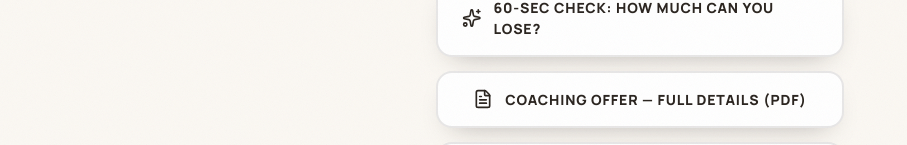
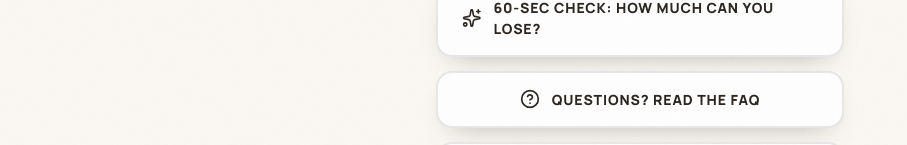
Before and after one commit to ktyagi277-ux/Ridhi.Fitness, a Next.js app: page / in a window 1280 px wide. Shown: the part 655-800 px from the top of the page, without its empty margins (0-907 px from the left). Built offline with nearby package versions, Linux system fonts and the light colour scheme; no server answers.

Commit message:
Remove coaching offer PDF (contained prices) and its links
Co-Authored-By: Claude Fable 5.1 <noreply@anthropic.com>
Claude-Session: https://claude.ai/code/session_01JRk1Cxii8P4UB4dEUkVbix

```diff
--- a/src/app/page.tsx
+++ b/src/app/page.tsx
@@ -1,7 +1,7 @@
 import type { Metadata } from "next";
 import Image from "next/image";
 import Link from "next/link";
-import { ArrowUpRight, CalendarCheck, ClipboardList, Dumbbell, FileText, HelpCircle, Sparkles, Star } from "lucide-react";
+import { ArrowUpRight, CalendarCheck, ClipboardList, Dumbbell, HelpCircle, Sparkles, Star } from "lucide-react";
 import { InstagramIcon, WhatsAppIcon } from "@/components/icons";
 import ReelCard from "@/components/ReelCard";
 import CornerAccent from "@/components/CornerAccent";
@@ -56,13 +56,6 @@ export default function Home() {
       label: "60-sec check: how much can you lose?",
       icon: <Sparkles className="h-5 w-5" strokeWidth={2} />,
       external: false,
-      style: "border-2 border-ink-900/10 bg-white text-ink-800 hover:border-clay-400",
-    },
-    {
-      href: "/coaching-offer.pdf",
-      label: "Coaching offer — full details (PDF)",
-      icon: <FileText className="h-5 w-5" strokeWidth={2} />,
-      external: true,
       style: "border-2 border-ink-900/10 bg-white text-ink-800 hover:border-clay-400",
     },
     {
--- a/src/components/Closing.tsx
+++ b/src/components/Closing.tsx
@@ -180,7 +180,6 @@ export function Footer() {
               <li><a href="#about" className="transition hover:text-clay-400">About Ridhi</a></li>
               <li><a href="#plans" className="transition hover:text-clay-400">Coaching Plans</a></li>
               <li><a href="#faq" className="transition hover:text-clay-400">FAQ</a></li>
-              <li><a href="/coaching-offer.pdf" target="_blank" rel="noopener noreferrer" className="transition hover:text-clay-400">Coaching Offer (PDF)</a></li>
               <li><a href="/privacy" className="transition hover:text-clay-400">Privacy Policy</a></li>
               <li><a href="/terms" className="transition hover:text-clay-400">Terms &amp; Conditions</a></li>
               <li><a href="/refund-policy" className="transition hover:text-clay-400">Refund Policy</a></li>
```
Also changed, not shown: 2 other files (tests, documents, lock files or other folders).
